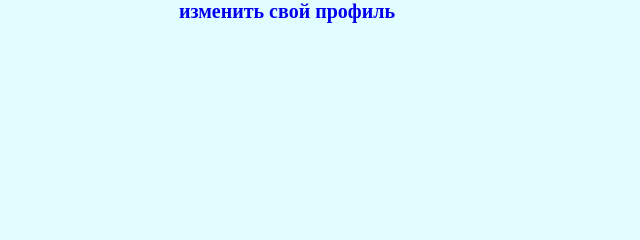
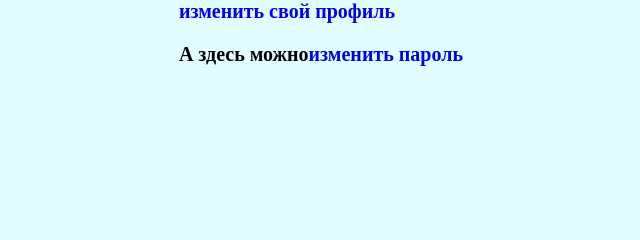
Before and after one commit to guff192/chat, a Django app: template accounts/templates/accounts/profile.html in a window 1280 px wide. Shown: the part 515-755 px from the top of the page, without its empty margins (153-793 px from the left). Run offline with Django 3.2, Linux system fonts and the light colour scheme; the template is opened without the code that fills it, so the values that code supplies are empty.

Commit message:
Added link to password change to profile page

```diff
--- a/accounts/templates/accounts/profile.html
+++ b/accounts/templates/accounts/profile.html
@@ -17,5 +17,6 @@
             {% endif %}
         </div>
     <p class="help-text">Вы можете <a href="{% url 'change-profile' %}">изменить свой профиль</a></p>
+    <p class="help-text">А здесь можно<a href="{% url 'password_change' %}">изменить пароль</a></p>
     </div>
 {% endblock %}
```
